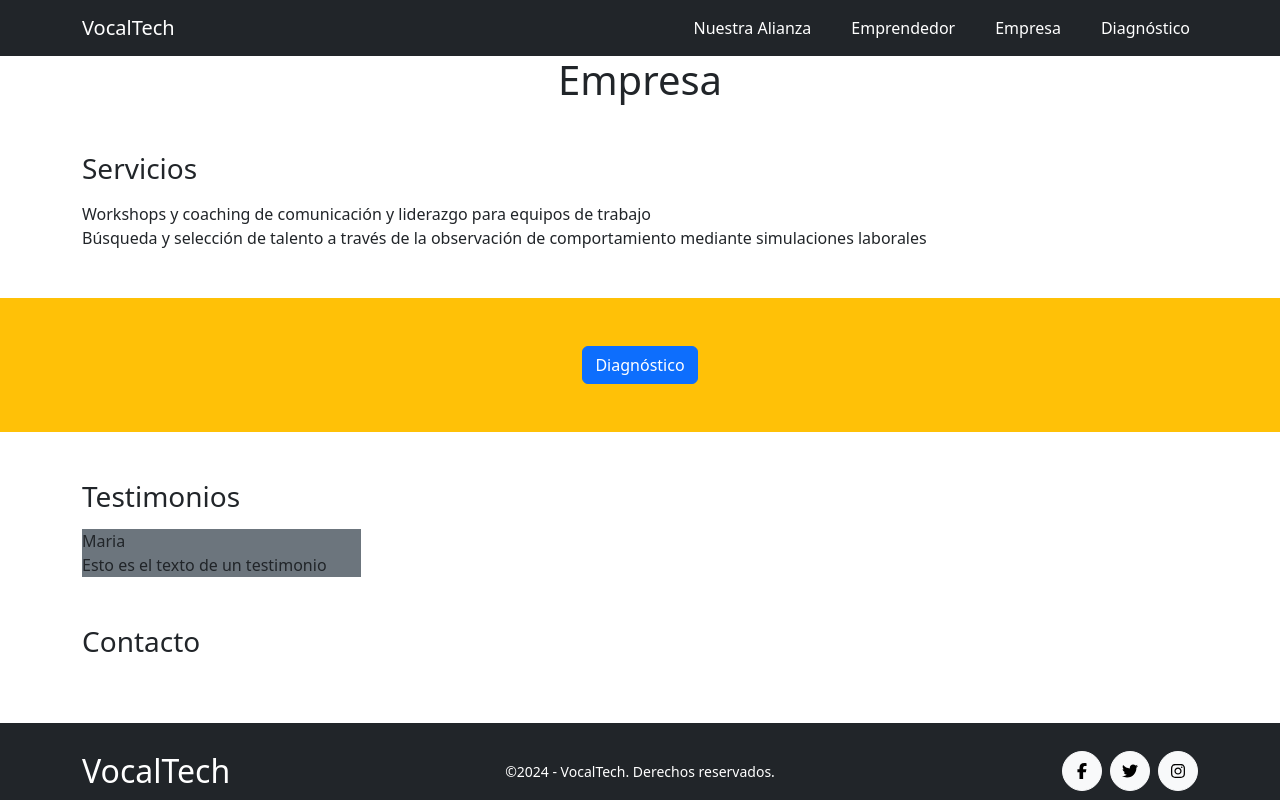
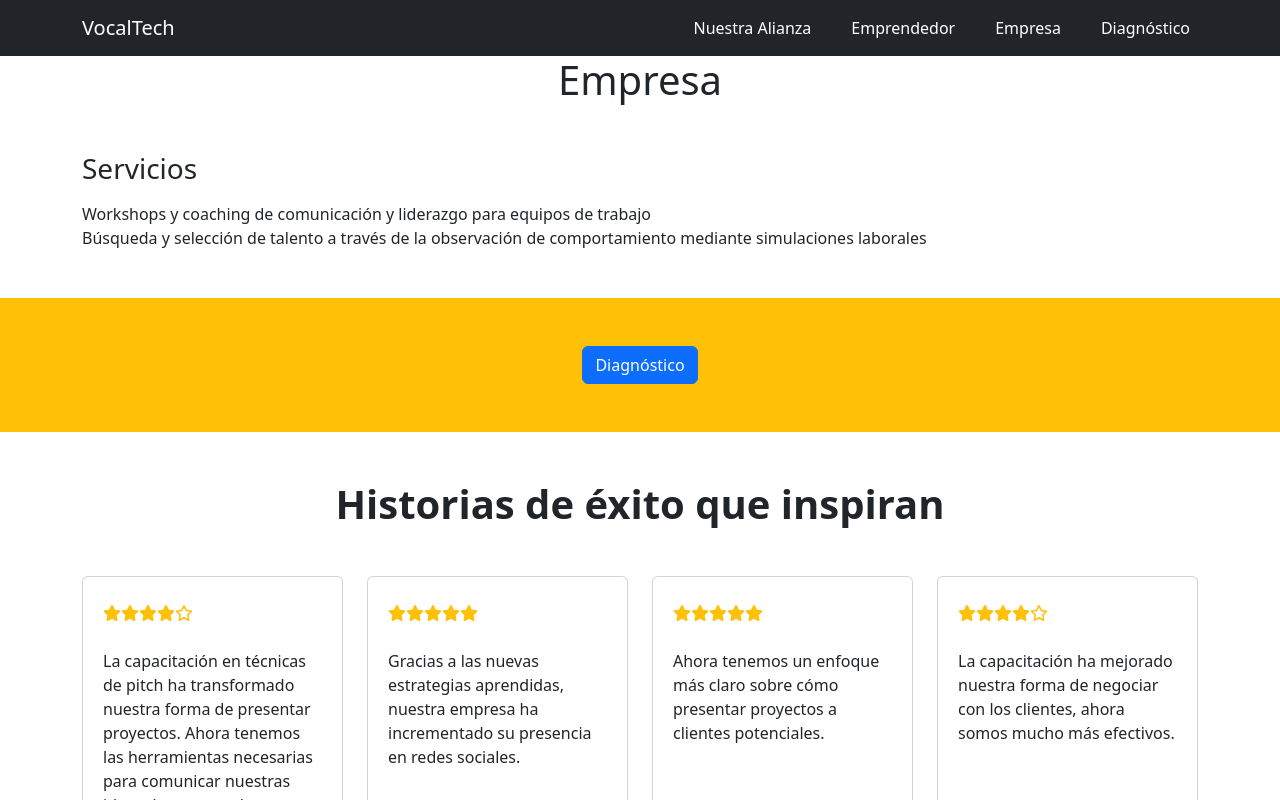
Before and after one commit to No-Country-simulation/h4-05-vocaltech, a React (Create React App) app in the folder frontend/: page /empresa in a window 1280 px wide. Shown: the top 800 px of the page. Built offline with nearby package versions, Linux system fonts and the light colour scheme.

Commit message:
agregar sección de testimonios a las vistas emprendedor/empresa

```diff
--- a/frontend/src/components/testimonial/Testimonials.js
+++ b/frontend/src/components/testimonial/Testimonials.js
@@ -3,7 +3,7 @@ import { testimonials } from "../../utils/testimonials";
 
 export const Testimonials = () => {
     return (
-        <section className="container">
+        <section className="container py-5">
             <h2 className="display-6 fw-bolder text-center pb-5">Historias de éxito que inspiran</h2>
             <div className="row">
                 {
--- a/frontend/src/views/Company.js
+++ b/frontend/src/views/Company.js
@@ -1,5 +1,7 @@
+import { Testimonials } from "../components/testimonial/Testimonials";
+
 export const Company = () => (
-    <div className="container-fluid p-0">
+    <section className="company">
         <h1 className="text-center">Empresa</h1>
         <section className="container pb-5">
             <h3 className="pt-5 pb-3">Servicios</h3>
@@ -12,15 +14,6 @@ export const Company = () => (
         <section className="bg-warning p-5 text-center">
             <button className="btn btn-primary">Diagnóstico</button>
         </section>
-        <section className="container">
-            <h3 className="pt-5 pb-3">Testimonios</h3>
-            <div className="w-25 bg-secondary">
-                <p>Maria</p>
-                <p>Esto es el texto de un testimonio</p>
-            </div>
-        </section>
-        <section className="container pb-5">
-            <h3 className="pt-5 pb-3">Contacto</h3>
-        </section>
-    </div>
+        <Testimonials />
+    </section>
 );
--- a/frontend/src/views/Entrepreneur.js
+++ b/frontend/src/views/Entrepreneur.js
@@ -1,5 +1,7 @@
+import { Testimonials } from "../components/testimonial/Testimonials";
+
 export const Entrepreneur = () => (
-    <div className="container-fluid p-0">
+    <section className="entrepreneur">
         <h1 className="text-center">Emprendedor</h1>
         <section className="container pb-5">
             <h3 className="pt-5 pb-3">Servicios</h3>
@@ -11,15 +13,6 @@ export const Entrepreneur = () => (
         <section className="bg-warning p-5 text-center">
             <button className="btn btn-primary">Diagnóstico</button>
         </section>
-        <section className="container">
-            <h3 className="pt-5 pb-3">Testimonios</h3>
-            <div className="w-25 bg-secondary">
-                <p>Maria</p>
-                <p>Esto es el texto de un testimonio</p>
-            </div>
-        </section>
-        <section className="container pb-5">
-            <h3 className="pt-5 pb-3">Contacto</h3>
-        </section>
-    </div>
+        <Testimonials />
+    </section>
 );
```
